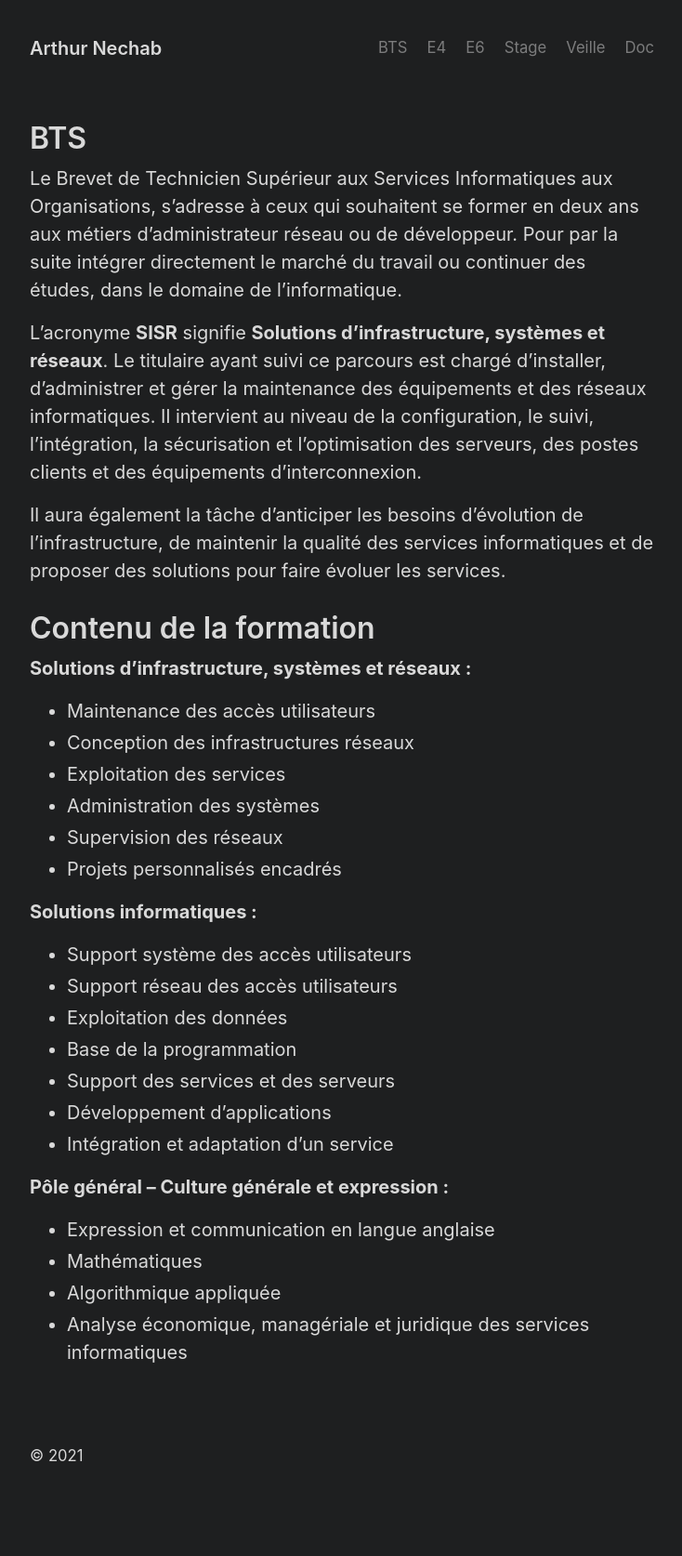
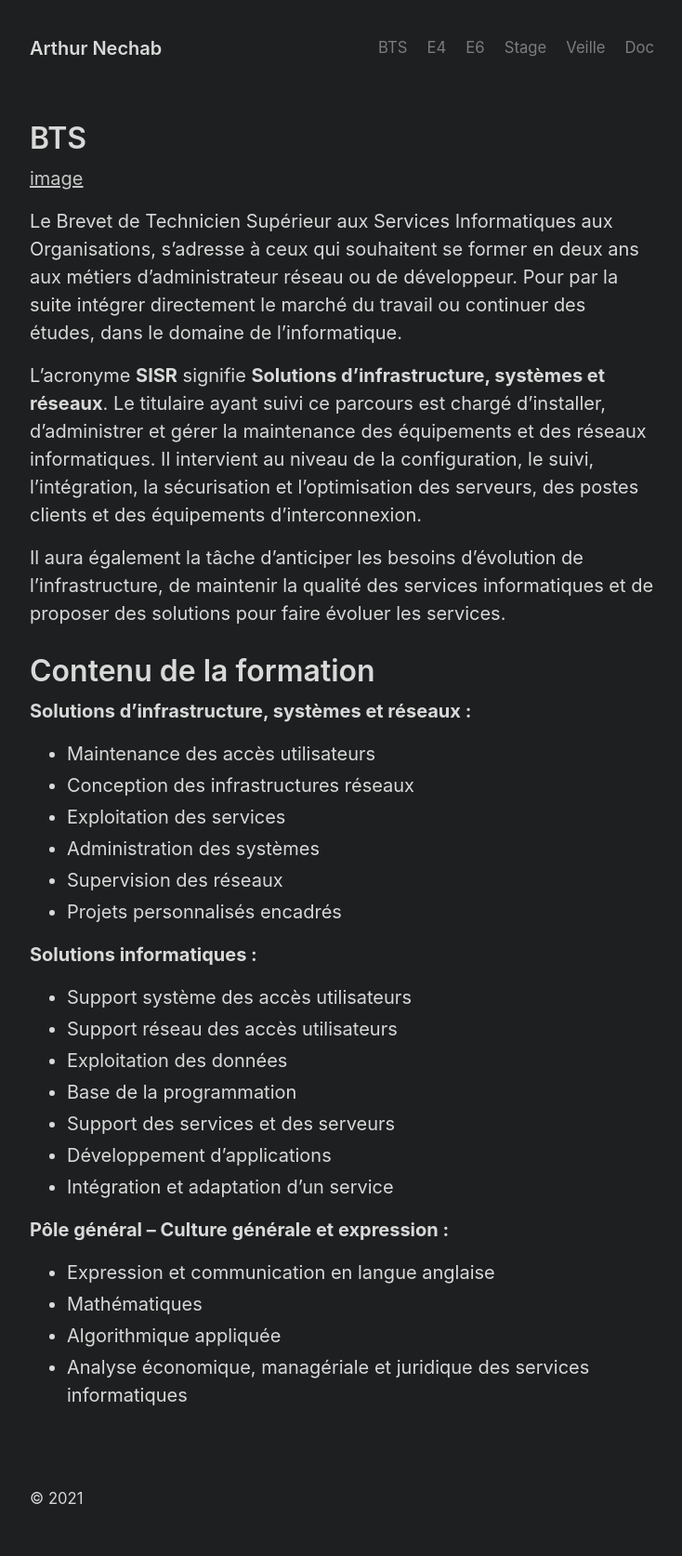
Before and after one commit to arthur-nechab/portfolio, a Jekyll site: the page built from bts.md, in a window 1280 px wide. Shown: the whole page at 93% size, without its empty margins (272-1006 px from the left). Built offline with Jekyll 4.4.1, drawn with Linux system fonts in a browser that asks for light colours; before the commit the page ends 1628 px from its top, so only the background shows below that.

Commit message:
Update bts.md

```diff
--- a/bts.md
+++ b/bts.md
@@ -2,6 +2,8 @@
 layout: page
 title: BTS
 ---
+
+[image](https://studyadv.s3.amazonaws.com/production/schools/images/000/006/066/original/Logo-ITIC-Paris_kit_com.png)
 
 Le Brevet de Technicien Supérieur aux Services Informatiques aux Organisations, s'adresse à ceux qui souhaitent se former en deux ans aux métiers d'administrateur réseau ou de développeur. Pour par la suite intégrer directement le marché du travail ou continuer des études, dans le domaine de l'informatique.
 
```
